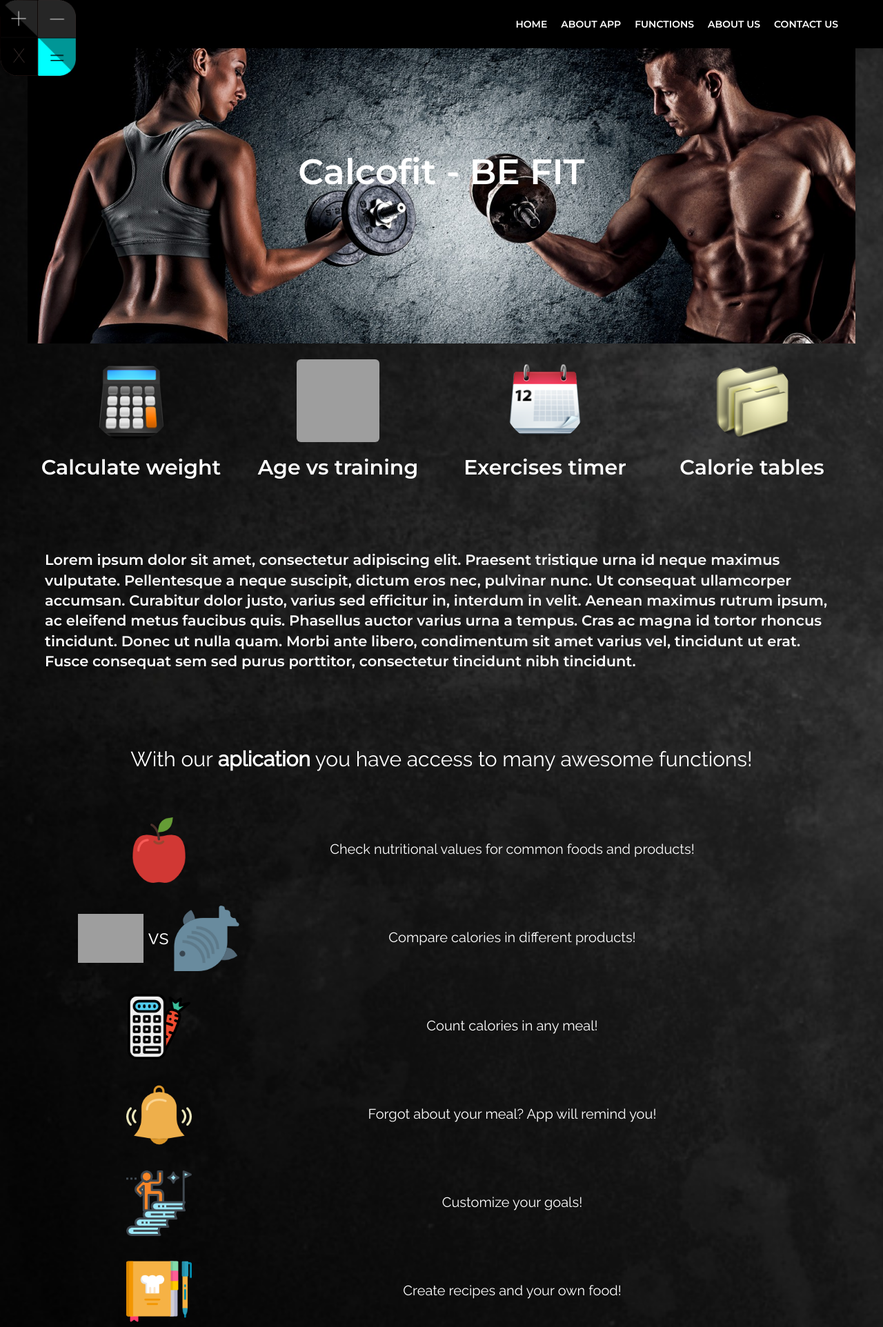
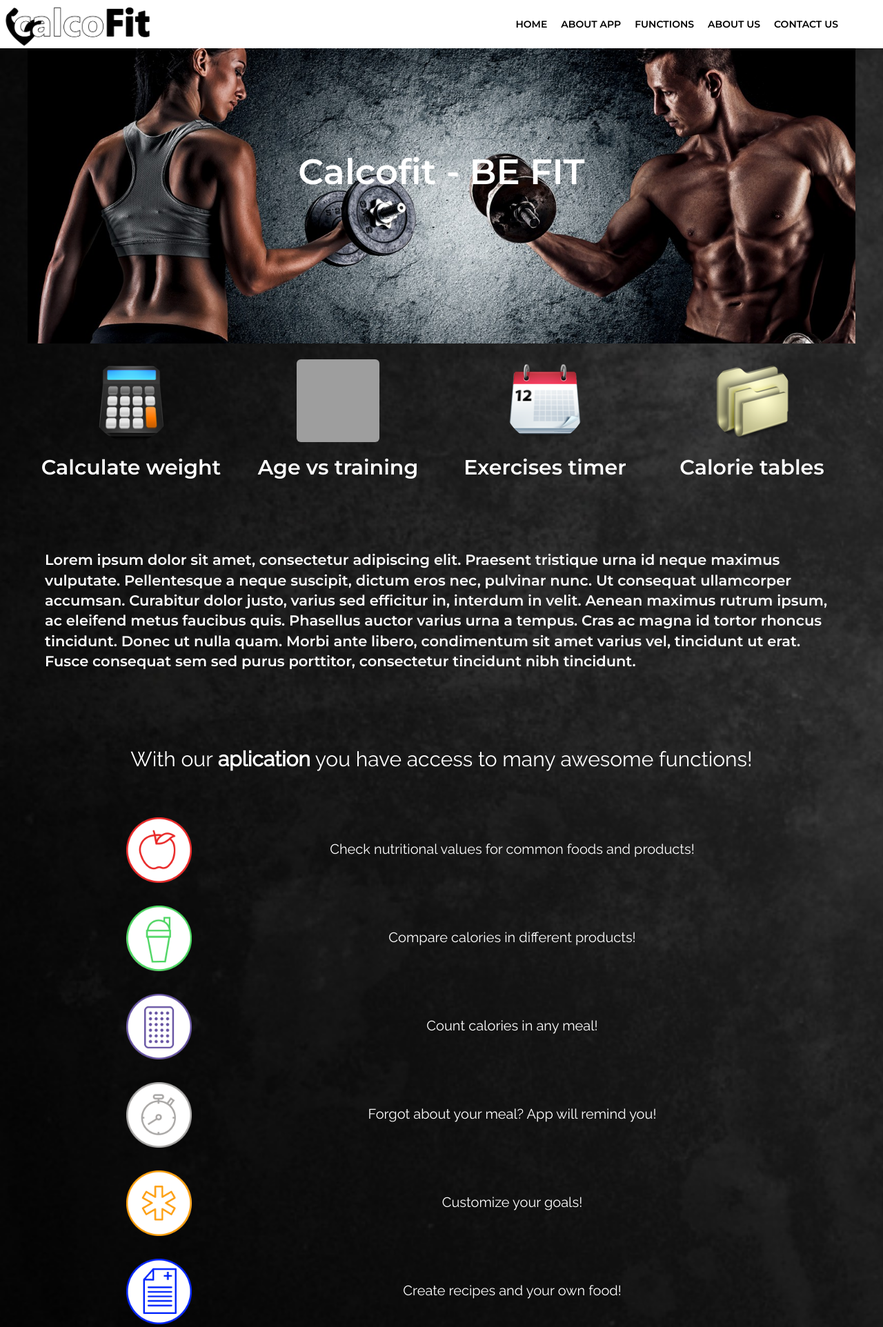
Before and after one commit to zakrza59/jfdd8-frontmeni, a PHP site: page / in a window 1280 px wide. Shown: the top 1924 px of the page at 69% size. Run offline with PHP 8.4, Linux system fonts and the light colour scheme; grey boxes are pictures that could not be loaded.

Commit message:
changed site language and added app functions, fixed responsive

```diff
--- a/css/main.css
+++ b/css/main.css
@@ -2,8 +2,18 @@ body{
     font-family: 'Montserrat', sans-serif;
     /*max-width: 1200px;*/
 }
+
+#logo {
+    width: 230px;
+    float: left;
+    position: absolute;
+    top: 0;
+    left: 0;
+    border-radius: 20px;
+}
+
 .navbar-default {
-    background-color: #000000;
+    background-color: #ffffff;
     border:0;
     padding:10px 0;
 }
@@ -15,7 +25,7 @@ body{
     color:white;
 }
 .navbar-default .navbar-nav>li>a {
-    color: rgb(255, 255, 255);
+    color: rgb(0, 0, 0);
 }
 .navbar-default .navbar-nav>li>a:focus, .navbar-default .navbar-nav>li>a:hover {
     color: #00ffff;
@@ -23,6 +33,7 @@ body{
 .nav>li>a {
     padding:15px 10px;
 }
+
 header {
     padding:0;
     max-width: 1200px;
@@ -65,18 +76,6 @@ header {
     padding-top: 30px;
     padding-bottom: 0;
     color: white;
-}
-
-
-#logo {
-    width: 13%;
-    min-width: 80px;
-    max-width: 110px;
-    float: left;
-    position: absolute;
-    top: 0;
-    left: 0;
-    border-radius: 20px;
 }
 
 img.glowa {
--- a/index.html
+++ b/index.html
@@ -29,7 +29,7 @@
                     <!--<a class="navbar-brand" href="#">CalcoFit</a>-->
                     <!--NAZWA OBOK LOGA patrz main.css.70-->
                     <a href="#HOME">
-                        <img id="logo" src="logo/LOGO_3.png" alt="calcoFit logo">
+                        <img id="logo" src="png/LO.png" alt="calcoFit logo">
                     </a>
                 </div>
 
@@ -89,37 +89,37 @@
                     <h2>With our <strong>aplication</strong> you have access to many awesome functions!</h2>
                 </div>
                 <div class="row product-details-height ">
-                    <div class="col-md-4 col-xs-12 center"><img src="png/apple.png" alt="apple image"></div>
+                    <div class="col-md-4 col-xs-12 center"><img src="png/APPLE.png" alt="apple image"></div>
                     <div class="col-md-6 col-xs-12 left">
                         <span>Check nutritional values for common foods and products!</span>
                     </div>
                 </div>
                 <div class="row product-details-height">
-                    <div class="col-md-4 col-xs-12 center"><img src="png/doughnut.png" alt="doughnut image"> vs <img src="png/fish.png" alt="fish image"></div>
+                    <div class="col-md-4 col-xs-12 center"><img src="png/SHAKE.png" alt="doughnut image"></div>
                     <div class="col-md-6 col-xs-12 left">
                         <span>Compare calories in different products!</span>
                     </div>
                 </div>
                 <div class="row product-details-height">
-                    <div class="col-md-4 col-sm-12 center"><img src="png/calculator.png" alt="calculator image"></div>
+                    <div class="col-md-4 col-sm-12 center"><img src="png/CALCULATOR.png" alt="calculator image"></div>
                     <div class="col-md-6 col-sm-12 left">
                         <span>Count calories in any meal!</span>
                     </div>
                 </div>
                 <div class="row product-details-height">
-                    <div class="col-md-4 col-sm-12 center"><img src="png/alarm.png" alt="bell image"></div>
+                    <div class="col-md-4 col-sm-12 center"><img src="png/TIMER.png" alt="bell image"></div>
                     <div class="col-md-6 col-sm-12 left">
                         <span>Forgot about your meal? App will remind you!</span>
                     </div>
                 </div>
                 <div class="row product-details-height">
-                    <div class="col-md-4 col-sm-12 center"><img src="png/success.png" alt="success image"></div>
+                    <div class="col-md-4 col-sm-12 center"><img src="png/GOALS.png" alt="success image"></div>
                     <div class="col-md-6 col-sm-12 left">
                         <span>Customize your goals!</span>
                     </div>
                 </div>
                 <div class="row product-details-height">
-                    <div class="col-md-4 col-sm-12 center"><img src="png/recipe.png" alt="recipe image"></div>
+                    <div class="col-md-4 col-sm-12 center"><img src="png/RECIPES.png" alt="recipe image"></div>
                     <div class="col-md-6 col-sm-12 left">
                         <span>Create recipes and your own food!</span>
                     </div>
```
Also changed, not shown: png/1weight.png (added), png/2age.png (added), png/3timer.png (added), png/4calorie.png (added), png/APPLE.png (added), png/CALCULATOR.png (added), png/GOALS.png (added), png/LO.png (added), png/RECIPES.png (added), png/SHAKE.png (added), png/TIMER.png (added), png/logo123.png (added), 1 other file.
